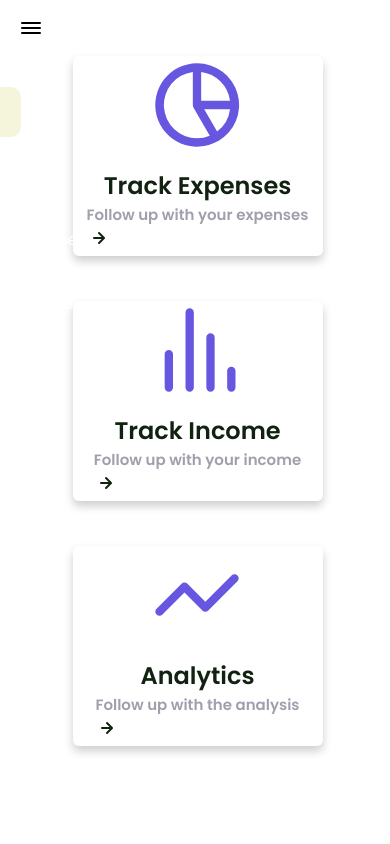
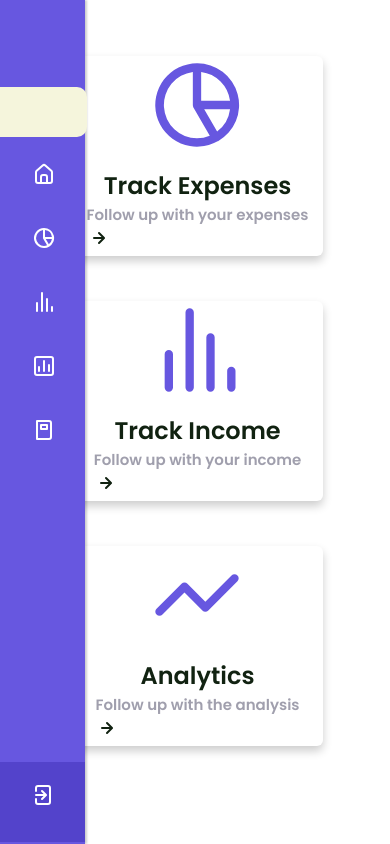
Before and after one commit to ebukaeze/expens, a React (Create React App) app: page / in a window 390 px wide. Built offline with nearby package versions, Linux system fonts and the light colour scheme.

Commit message:
made changes to the sidebar

```diff
--- a/src/assets/scss/_sidebar.scss
+++ b/src/assets/scss/_sidebar.scss
@@ -260,16 +260,54 @@
 
 @media screen and (max-width: 900px) {
   .sidebar {
-    width: 89px;
-    left: -110px;
+    width: 85px;
+
+    .header .uil,
+    .logo__name,
+    .nav__item .link__name {
+      display: none;
+      transition: all 0.5s ease;
+    }
+    .sidebar__container .profile__content .profile__details .user,
+    .name__job {
+      display: none;
+    }
+    .logout {
+      display: block;
+      margin-left: -20%;
+    }
+    .place {
+      display: none;
+    }
+    .menu__icon {
+      display: none;
+      margin-left: -20px;
+    }
+
+    .menu__icon2 {
+      display: none;
+      margin-left: 60px;
+    }
+    .tooltips {
+      position: absolute;
+      display: block;
+      right: 122px;
+      margin-left: 210px;
+      opacity: 0;
+      &:hover {
+        opacity: 1;
+      }
+    }
+
     &.active {
       left: 0;
+      visibility: hidden;
 
       .menu__icon {
         display: none;
       }
       .menu__icon2 {
-        display: flex;
+        display: none;
         margin-left: 90px;
 
         &:hover {
@@ -282,6 +320,12 @@
     .menu__icon {
       display: none;
     }
+    .place {
+      margin-left: -77%;
+      max-width: 50px;
+      display: block;
+      white-space: nowrap;
+    }
   }
 }
 @media screen and (max-width: 900px) {
@@ -289,7 +333,7 @@
     .sidebar__container {
       .header {
         .menu__icon2 {
-          display: flex;
+          display: none;
           margin-left: 65px;
         }
       }
@@ -298,7 +342,7 @@
       .sidebar__container {
         .header {
           .menu__icon2 {
-            display: flex;
+            display: none;
             margin-left: 70px;
           }
         }
--- a/src/components/Sidebar.js
+++ b/src/components/Sidebar.js
@@ -29,9 +29,9 @@ function Sidebar() {
                <ul className="nav__list">
                    <li className="nav__item">
 
-                           <i className="uil search-alt"><Unicons.UilSearch/></i>
-                          <input type="text" className={click ? "place active" : "place"} placeholder="search..." onClick={openContainer}/>
-                            <span className="tooltips">Search</span>
+                           {/* <i className="uil search-alt"><Unicons.UilSearch/></i> */}
+                          <input type="text" className={click ? "place active" : "place"} placeholder="" onClick={openContainer}/>
+                            {/* <span className="tooltips">Search</span>  */}
 
                    </li>
                    <li className="nav__item">
@@ -49,21 +49,21 @@ function Sidebar() {
                        <span className="tooltips">Track Expense</span>
                    </li>
                    <li className="nav__item">
-                       <Link to="/income" className="nav__link">
+                       <Link to="/expense" className="nav__link">
                            <i className="uil grid-alt"><Unicons.UilAnalytics/></i>
                            <span className="link__name">Track Income</span>
                        </Link>
                        <span className="tooltips">Track Income</span>
                    </li>
-                   <li className="nav__item">
+                  {/*  <li className="nav__item">
                        <Link to="/" className="nav__link">
                            <i className="uil user-alt"><Unicons.UilUser/></i>
                            <span className="link__name">User</span>
                        </Link>
                        <span className="tooltips">User</span>
-                   </li>
+                   </li> */}
                    <li className="nav__item">
-                       <Link to="/" className="nav__link">
+                       <Link to="/analytics" className="nav__link">
                            <i className="uil grid-alt"><Unicons.UilChart/></i>
                            <span className="link__name">Analytics</span>
                        </Link>
@@ -71,22 +71,22 @@ function Sidebar() {
                    </li>
 
                     <li className="nav__item">
-                       <Link to="/" className="nav__link">
-                           <i className="uil grid-alt"><Unicons.UilSetting/></i>
-                           <span className="link__name">Setting</span>
+                       <Link to="/history" className="nav__link">
+                           <i className="uil grid-alt"><Unicons.UilBook/></i>
+                           <span className="link__name">History</span>
                        </Link>
-                       <span className="tooltips">Setting</span>
+                       <span className="tooltips">History</span>
                    </li>
                </ul>
                <div className="profile__content">
                    <div className="profile">
-                       <div className="profile__details">
+                      {/*  <div className="profile__details">
                              <img src={profile} alt="profile" className="user"/>
                            <div className="name__job">
                                <h3 className="name">Ebuka Victor</h3>
                                <div className="job">web developer</div>
                            </div>
-                       </div>
+                       </div> */}
                        <i className="uil logout"><Unicons.UilSignout/></i>
                    </div>
                </div>
```
